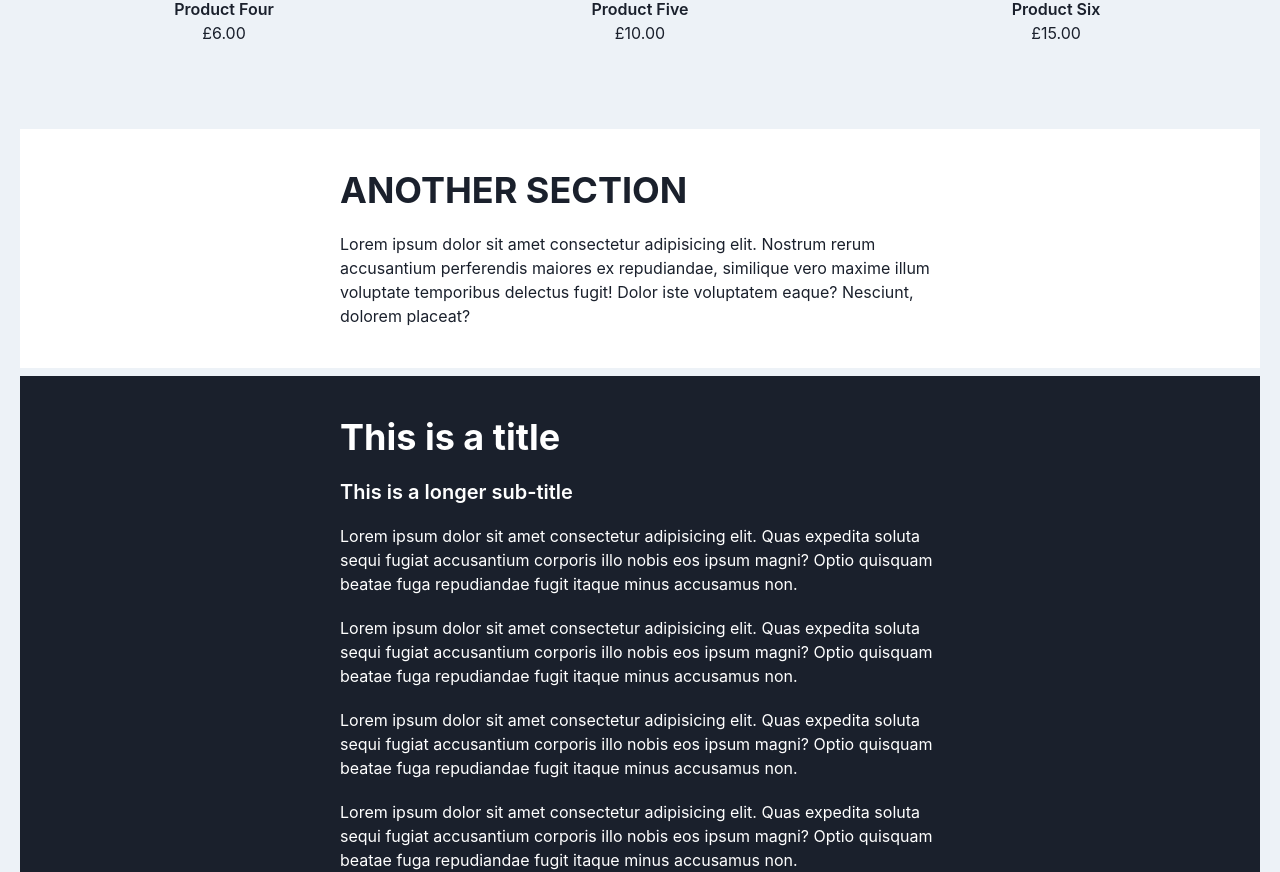
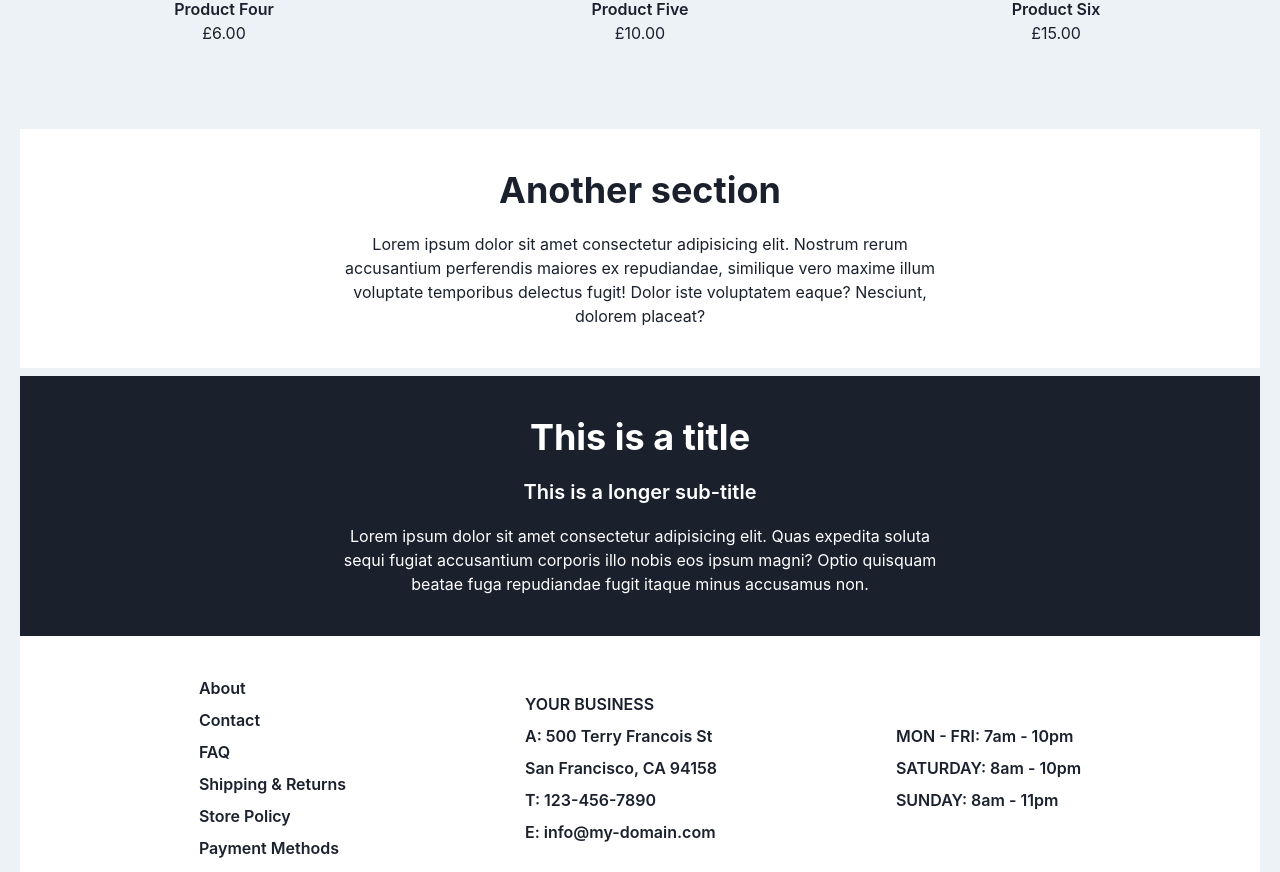
Before and after one commit to Wellfair94/e-commerce, a Next.js app: page / in a window 1280 px wide. Shown: the part 1754-2626 px from the top of the page. Built offline with nearby package versions, Linux system fonts and the light colour scheme.

Commit message:
centerText prop on shared section components

```diff
--- a/components/shared/Section.tsx
+++ b/components/shared/Section.tsx
@@ -5,14 +5,22 @@ interface Props {
   subtitle?: string;
   body: string[];
   dark?: boolean;
+  centerText?: boolean;
 }
 
-const Section: React.FC<Props> = ({ title, subtitle, body, dark }) => {
+const Section: React.FC<Props> = ({
+  title,
+  subtitle,
+  body,
+  dark,
+  centerText,
+}) => {
   return (
     <Stack
       align="center"
       w="100%"
       p={10}
+      textAlign={centerText ? "center" : "left"}
       spacing={5}
       bg={dark ? "gray.800" : "gray.100"}
       color={dark ? "white" : "gray.800"}
--- a/components/shared/SectionDivider.tsx
+++ b/components/shared/SectionDivider.tsx
@@ -4,9 +4,15 @@ interface Props {
   title: string;
   subText?: string;
   dark?: boolean;
+  centerText?: boolean;
 }
 
-const SectionDivider: React.FC<Props> = ({ title, subText, dark }) => {
+const SectionDivider: React.FC<Props> = ({
+  title,
+  subText,
+  dark,
+  centerText,
+}) => {
   return (
     <Stack
       mb={2}
@@ -14,7 +20,7 @@ const SectionDivider: React.FC<Props> = ({ title, subText, dark }) => {
       align="center"
       p={10}
       w="100%"
-      textAlign="left"
+      textAlign={centerText ? "center" : "left"}
       bg={dark ? "gray.800" : "white"}
       color={dark ? "white" : "gray.800"}
       spacing={5}
--- a/pages/index.tsx
+++ b/pages/index.tsx
@@ -88,6 +88,7 @@ export default function Home() {
       <SectionDivider
         title="OUR COLLECTION"
         subText="Lorem ipsum dolor sit amet, consectetur adipisicing elit. Rerum non iure explicabo provident itaque ab eius fugiat sapiente. Quia perspiciatis assumenda voluptatum similique in sint asperiores rem officiis beatae ab."
+        centerText
       />
 
       <Grid
@@ -100,8 +101,9 @@ export default function Home() {
       </Grid>
 
       <SectionDivider
-        title="ANOTHER SECTION"
+        title="Another section"
         subText="Lorem ipsum dolor sit amet consectetur adipisicing elit. Nostrum rerum accusantium perferendis maiores ex repudiandae, similique vero maxime illum voluptate temporibus delectus fugit! Dolor iste voluptatem eaque? Nesciunt, dolorem placeat?"
+        centerText
       />
 
       <Section
@@ -109,11 +111,9 @@ export default function Home() {
         subtitle="This is a longer sub-title"
         body={[
           "Lorem ipsum dolor sit amet consectetur adipisicing elit. Quas expedita soluta sequi fugiat accusantium corporis illo nobis eos ipsum magni? Optio quisquam beatae fuga repudiandae fugit itaque minus accusamus non.",
-          "Lorem ipsum dolor sit amet consectetur adipisicing elit. Quas expedita soluta sequi fugiat accusantium corporis illo nobis eos ipsum magni? Optio quisquam beatae fuga repudiandae fugit itaque minus accusamus non.",
-          "Lorem ipsum dolor sit amet consectetur adipisicing elit. Quas expedita soluta sequi fugiat accusantium corporis illo nobis eos ipsum magni? Optio quisquam beatae fuga repudiandae fugit itaque minus accusamus non.",
-          "Lorem ipsum dolor sit amet consectetur adipisicing elit. Quas expedita soluta sequi fugiat accusantium corporis illo nobis eos ipsum magni? Optio quisquam beatae fuga repudiandae fugit itaque minus accusamus non.",
         ]}
         dark
+        centerText
       />
     </Layout>
   );
```
